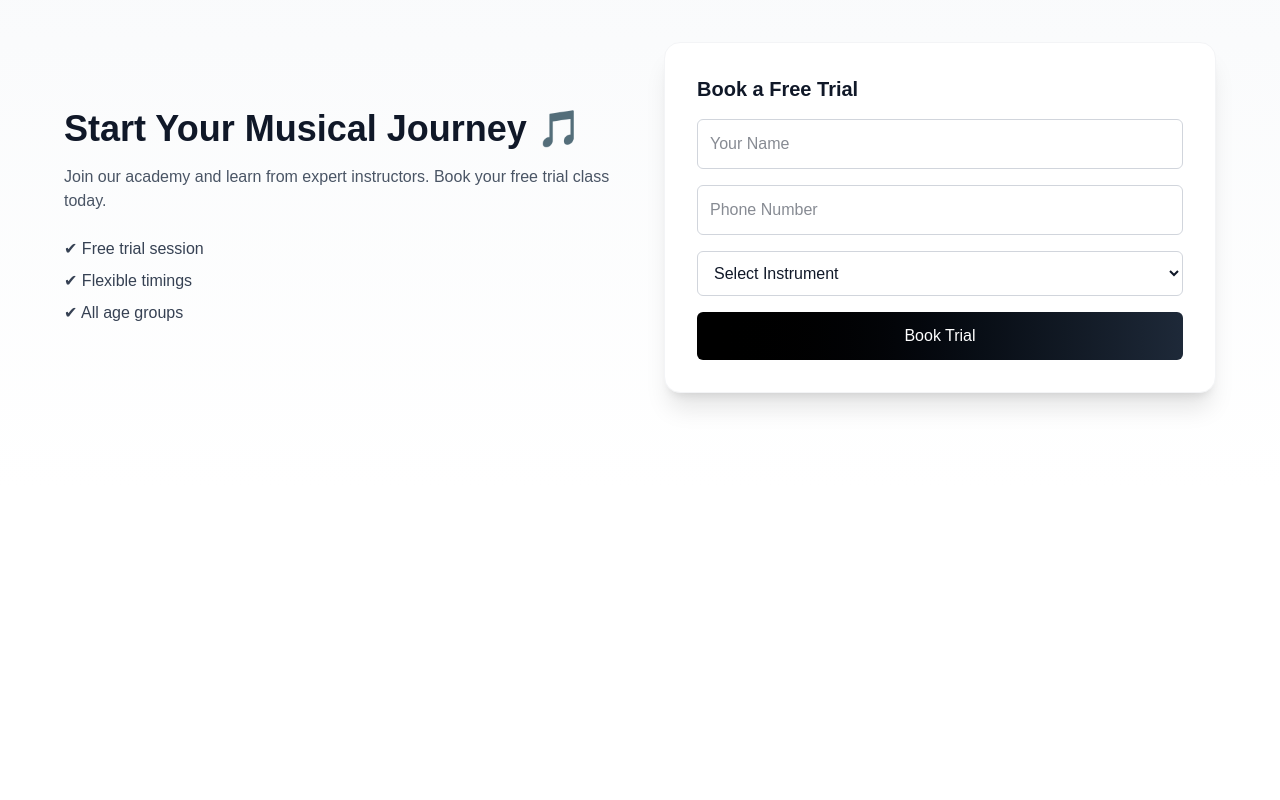
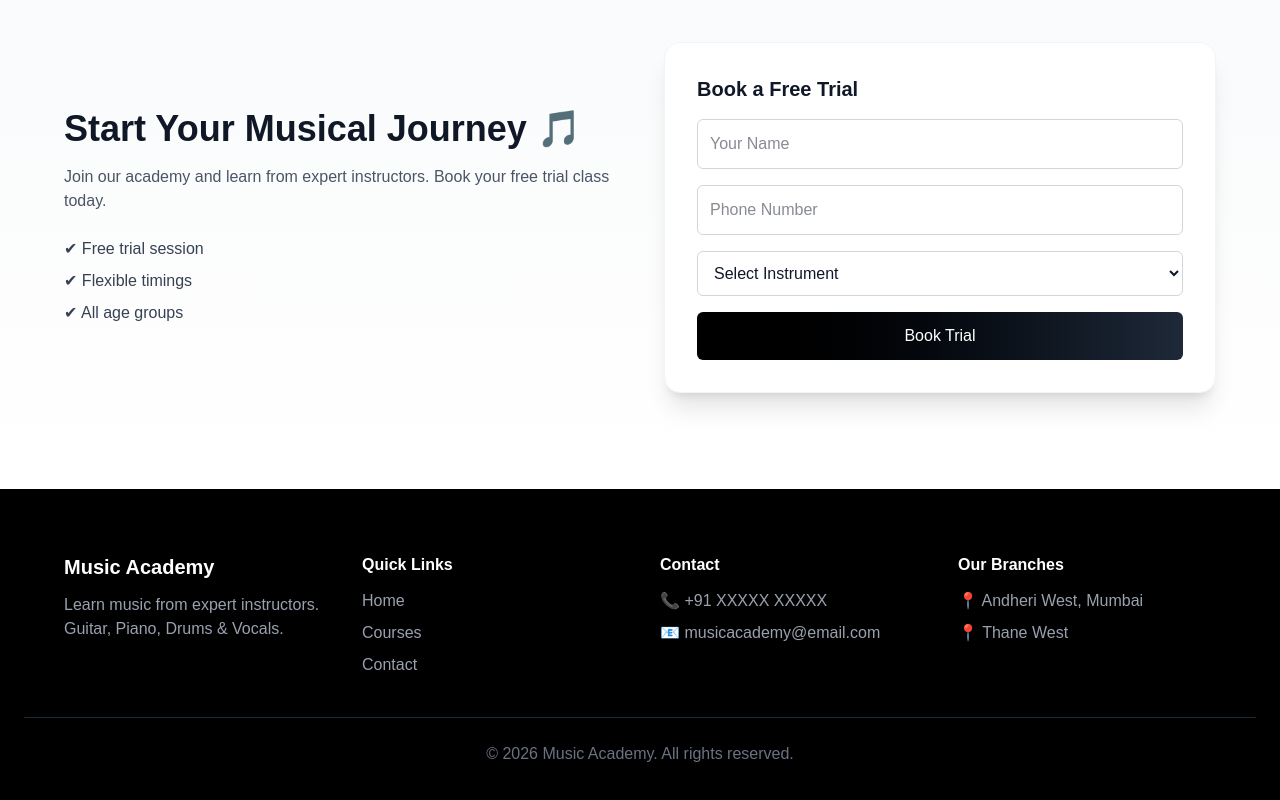
Before and after one commit to ievoouy/Music-Academy-Website, a Next.js app: page / in a window 1280 px wide. Shown: the part 1882-2682 px from the top of the page. Before the commit the page ends 2371 px from the top, so only its background shows below. Built offline with nearby package versions, Linux system fonts and the light colour scheme.

Commit message:
Added the Footer section

```diff
--- /dev/null
+++ b/app/components/Footer.tsx
@@ -0,0 +1,49 @@
+export default function Footer() {
+  return (
+    <footer className="bg-black text-white py-16 px-6">
+      <div className="max-w-6xl mx-auto grid md:grid-cols-4 gap-10">
+
+        {/* BRAND */}
+        <div>
+          <h2 className="text-xl font-bold">Music Academy</h2>
+          <p className="text-gray-400 mt-3">
+            Learn music from expert instructors. Guitar, Piano, Drums & Vocals.
+          </p>
+        </div>
+
+        {/* LINKS */}
+        <div>
+          <h3 className="font-semibold mb-3">Quick Links</h3>
+          <ul className="space-y-2 text-gray-400">
+            <li>Home</li>
+            <li>Courses</li>
+            <li>Contact</li>
+          </ul>
+        </div>
+
+        {/* CONTACT */}
+        <div>
+          <h3 className="font-semibold mb-3">Contact</h3>
+          <ul className="space-y-2 text-gray-400">
+            <li>📞 +91 XXXXX XXXXX</li>
+            <li>📧 musicacademy@email.com</li>
+          </ul>
+        </div>
+
+        {/* LOCATION */}
+        <div>
+          <h3 className="font-semibold mb-3">Our Branches</h3>
+          <ul className="space-y-2 text-gray-400">
+            <li>📍 Andheri West, Mumbai</li>
+            <li>📍 Thane West</li>
+          </ul>
+        </div>
+      </div>
+
+      {/* BOTTOM */}
+      <div className="text-center text-gray-500 mt-10 border-t border-gray-800 pt-6">
+        © 2026 Music Academy. All rights reserved.
+      </div>
+    </footer>
+  );
+}
--- a/app/layout.tsx
+++ b/app/layout.tsx
@@ -1,5 +1,7 @@
 import type { Metadata } from "next";
 import Navbar from "./components/Navbar";
+import Footer from "./components/Footer";
+
 import { Geist, Geist_Mono } from "next/font/google";
 import "./globals.css";
 
@@ -30,6 +32,7 @@ export default function RootLayout({
         <main className="flex-grow">
           {children}
         </main>
+        <Footer />
       </body>
     </html>
   );
```
